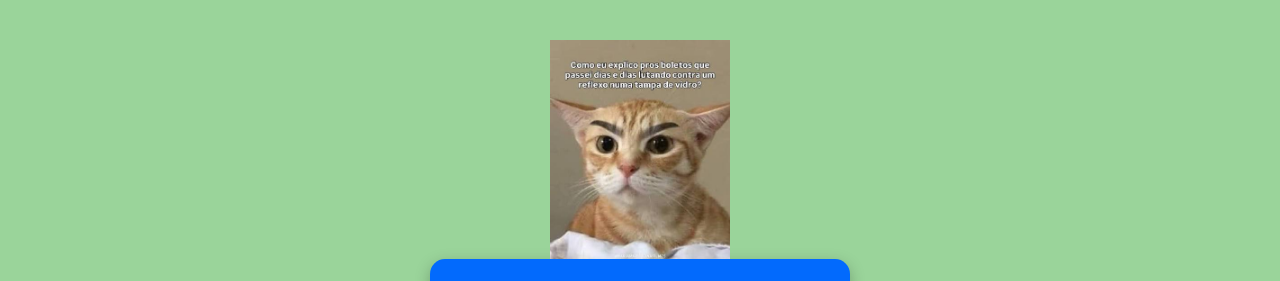
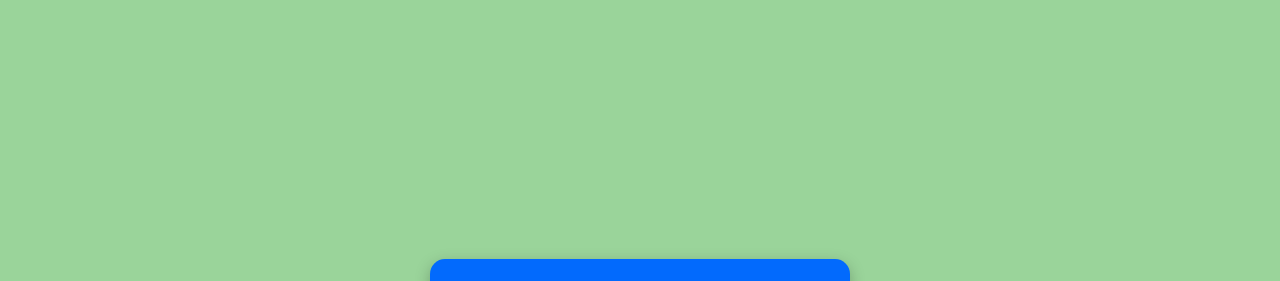
Before and after one commit to Pmsngm45/Tocad-o-do-Paul-o, a plain HTML site: page index.html in a window 1280 px wide. Shown: the top 281 px of the page. Drawn offline with Linux system fonts and the light colour scheme.

Commit message:
Update index.html

```diff
--- a/index.html
+++ b/index.html
@@ -1,7 +1,7 @@
 <!DOCTYPE html>
 <html lang="pt-BR">
 <head>
-  <meta charset="UTF-8">
+  <meta name="viewport" content="width=device-width, initial-scale=1.0">
   <title>Player Simples</title>
   <link rel="stylesheet" href="style.css">
 </head>
@@ -27,7 +27,6 @@
   <img src="miranha.png" class="tere">
 <img src="img.png" class="right">
 <img src="gato.png" class="left">
-<img src="gatos.png" class="deft">
 <img src="grup.png" class="fad">
   <script src="script.js"></script>
 </body>
```
